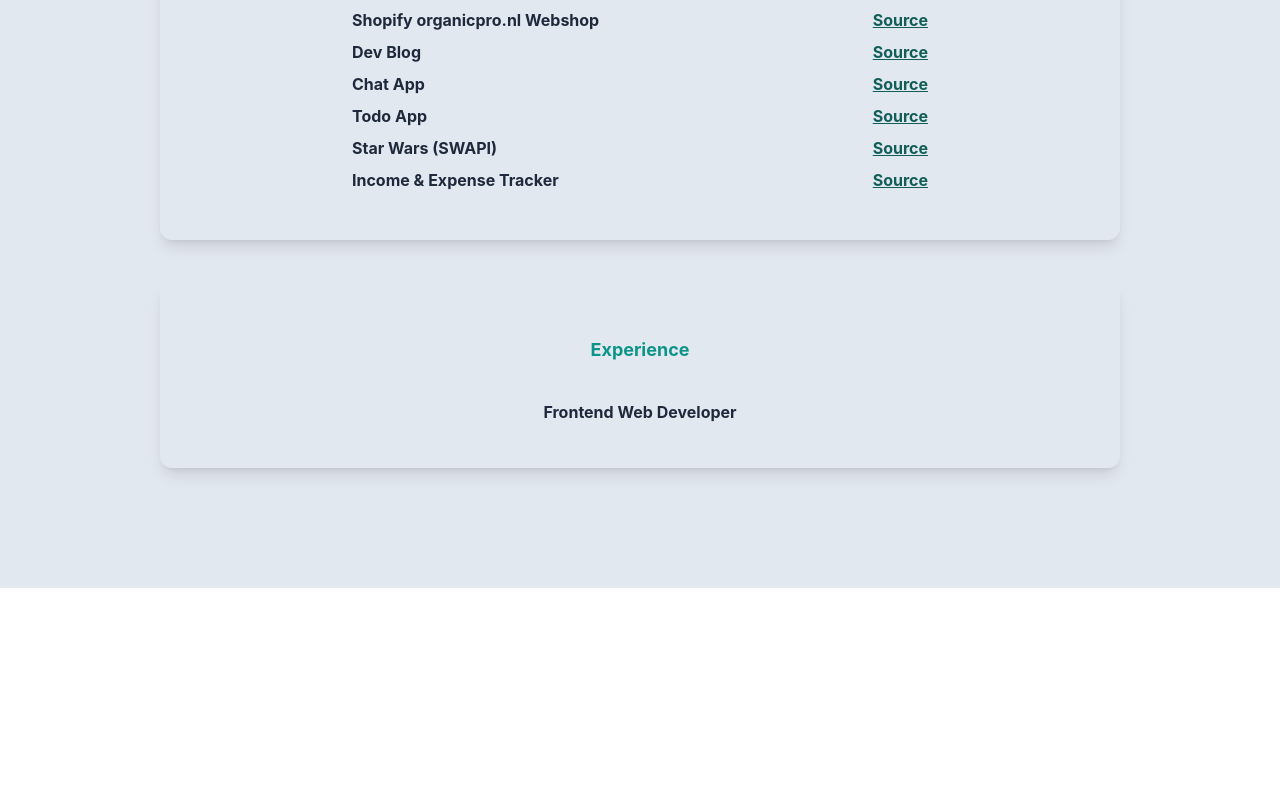
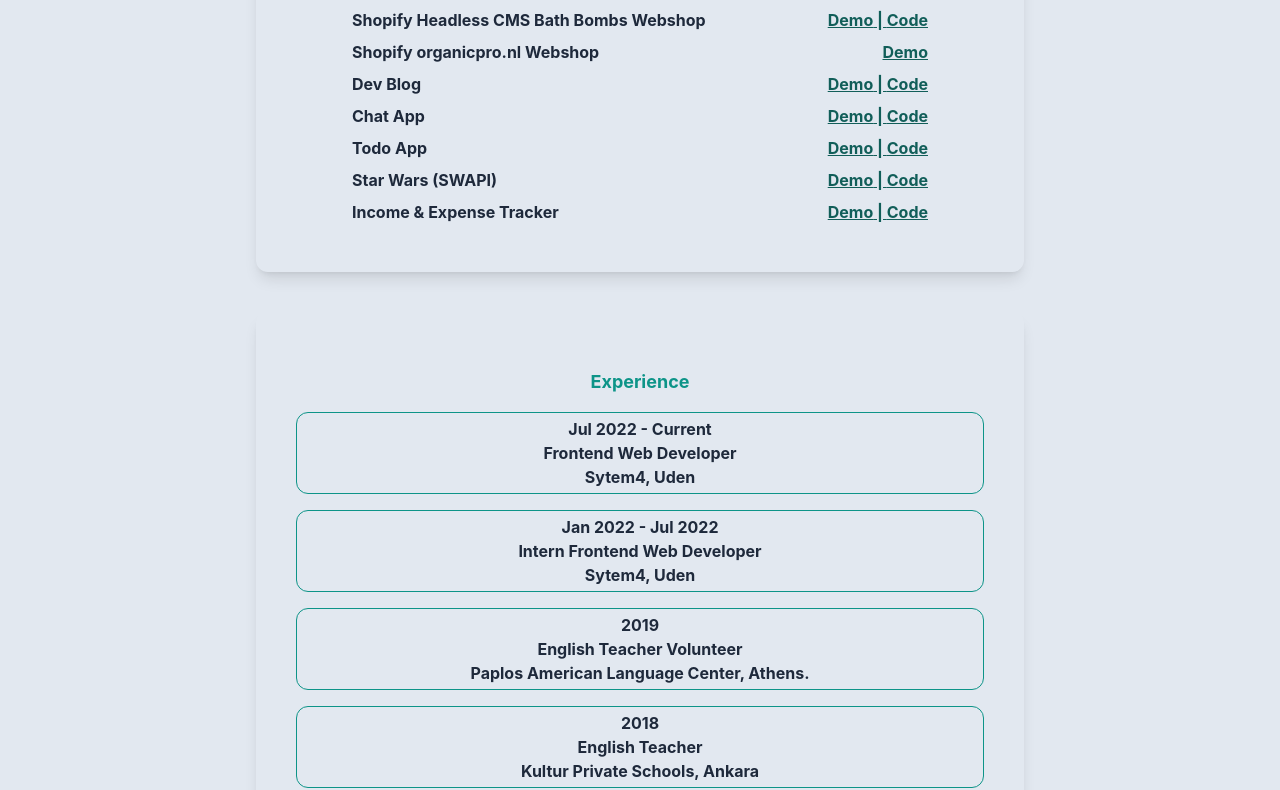
Before and after one commit to DegirmenciOmer/portfolio, a Next.js app in the folder portfolio-omer/: page / in a window 1280 px wide. Shown: the part 1417-2207 px from the top of the page. Before the commit the page ends 2005 px from the top, so only its background shows below. Built offline with nearby package versions, Linux system fonts and the light colour scheme.

Commit message:
add experience, add contact info (#5)

```diff
--- a/portfolio-omer/pages/index.tsx
+++ b/portfolio-omer/pages/index.tsx
@@ -23,10 +23,12 @@
       <Head>
         <title>{translations.title}</title>
       </Head>
-      <main className={`md:px-20 lg:px-40 text-blue-100 font-bold ${switchBg}`}>
-        <section className="min-h-screen">
+      <main
+        className={`md:px-20 lg:px-40 text-blue-100 font-bold ${switchBg} `}
+      >
+        <section className="min-h-screen max-w-3xl mx-auto">
           <nav
-            className={`sticky px-5 py-10 mb-12 border-b border-slate-500 flex justify-between ${
+            className={` ${switchBg} sticky top-0 z-10 px-5 py-10 mb-12 border-b border-slate-500 flex justify-between ${
               darkMode ? "text-slate-100" : "text-slate-800"
             }`}
           >
@@ -41,7 +43,7 @@
               <li>
                 <button
                   onClick={() => setLocale(locale === "EN" ? "NL" : "EN")}
-                  className={`bg-gradient-to-r from-teal-900 to-teal-500 px-4 py-2 rounded-md ml-8`}
+                  className={`px-4 py-2 ml-8`}
                 >
                   <span className={`${locale === "NL" && "text-gray-500"}`}>
                     EN
@@ -71,7 +73,10 @@
             </p>
           </div>
           <div className="text-5xl flex justify-center gap-16 py-3 text-gray-600">
-            <AiFillLinkedin />
+            <Link href="https://www.linkedin.com/in/omer-degirmenci-5777051b9">
+              <AiFillLinkedin />
+            </Link>
+
             <AiFillGooglePlusCircle />
             <AiFillGithub />
           </div>
@@ -105,12 +110,22 @@
                   <Link className="hover:text-teal-600" href={project.demoUrl}>
                     {project.name}
                   </Link>
-                  <Link
-                    className={`text-teal-800 underline hover:text-teal-600 rounded-md ml-8`}
-                    href={project.sourceUrl}
-                  >
-                    {translations.sourceText}
-                  </Link>
+                  <div className="align-left">
+                    <Link
+                      className={`text-teal-800 underline hover:text-teal-600 rounded-md `}
+                      href={project.sourceUrl}
+                    >
+                      {translations.demoText}
+                    </Link>
+                    {project.sourceUrl && (
+                      <Link
+                        className={`text-teal-800 underline hover:text-teal-600 rounded-md`}
+                        href={project.sourceUrl}
+                      >
+                        &nbsp;|&nbsp;{translations.sourceText}
+                      </Link>
+                    )}
+                  </div>
                 </li>
               ))}
             </ul>
@@ -123,14 +138,18 @@
             </h3>
             <ul>
               {translations.experience.map((exp) => (
-                <li key={exp.id} className={`${switchText} py-1`}>
-                  {exp.role}
+                <li
+                  className={`${switchText} border px-2 mb-4 border-teal-600 rounded-xl  py-1`}
+                  key={exp.id}
+                >
+                  <p>{exp.date}</p>
+                  <p>{exp.role}</p>
+                  <p>{exp.company}</p>
                 </li>
               ))}
             </ul>
           </div>
         </section>
-        <section className="py-10"></section>
       </main>
     </div>
   );
--- a/portfolio-omer/pages/translationHelper.ts
+++ b/portfolio-omer/pages/translationHelper.ts
@@ -5,7 +5,7 @@
     translations: {
       title: NL ? "Omer's Portfeulle" : "Omer's Portfolio",
       ownerName: "Omer Degirmenci",
-      sourceText: NL ? "Broncode" : "Source",
+      sourceText: "Code",
       demoText: "Demo",
       occupationText: NL
         ? "Frontend Webontwikkelaar"
@@ -14,6 +14,10 @@
         ? "Zeer gemotiveerde en zorgzame webontwikkelaar met grote vastberadenheid om te leren, te groeien en dingen voor elkaar te krijgen. Na 7 jaar als docent Engels voor jongvolwassenen te hebben gewerkt, verhuisde ik naar NL en kreeg ik de kans om inzicht te krijgen in de grote wereld van technologie en het oplossen van problemen waar ik nu een passie voor heb. Sinds maart 2020 codeer ik als dagelijkse routine, waarvan de laatste zes maanden als stagiair frontend developer"
         : "Highly motivated and caring web developer with great determination to learn, grow and get things done. After 7 years of working as an English language teacher for young adults, I moved to NL and had the opportunity to get insights into the great world of tech and problem solving which I’m now passionate about. I have been coding as a daily routine since March 2020, including the last six months as an intern frontend developer",
       text1: NL ? "Consulting" : "Overleg plegen",
+      contactTitle: "Contact",
+      githubUrl: "https://github.com/DegirmenciOmer",
+      linkedinUrl: "https://www.linkedin.com/in/omer-degirmenci-5777051b9",
+      gmail: "http://github.com/DegirmenciOmer",
       skillsTitle: NL ? "Technologieën die ik gebruik" : "Technologies I use",
       skills: [
         { id: "1", name: "HTML" },
@@ -77,18 +81,35 @@
       experience: [
         {
           id: "1",
-          role: NL ? "" : "",
-          company: "Shopify Headless CMS Bath Bombs Webshop",
+          role: NL ? "Frontend Webontwikkelaar" : "Frontend Web Developer",
+          company: "Sytem4, Uden",
+          date: NL ? "jul 2022 - Momenteel" : "Jul 2022 - Current",
         },
         {
           id: "2",
-          role: NL ? "" : "",
-          company: "Shopify organicpro.nl Webshop",
+          role: NL
+            ? "Stagiaire Frontend Webontwikkelaar"
+            : "Intern Frontend Web Developer",
+          company: "Sytem4, Uden",
+          date: NL ? "jan 2022-jul 2022 " : "Jan 2022 - Jul 2022",
         },
         {
           id: "3",
-          role: NL ? "Frontend Webontwikkelaar" : "Frontend Web Developer",
-          company: "Sytem4, Uden",
+          role: NL ? "Vrijwillige Leraar Engels" : "English Teacher Volunteer",
+          company: "Paplos American Language Center,  Athens.",
+          date: "2019",
+        },
+        {
+          id: "4",
+          role: NL ? "Leraar Engels" : "English Teacher",
+          company: "Kultur Private Schools, Ankara",
+          date: "2018",
+        },
+        {
+          id: "5",
+          role: NL ? "Leraar Engels" : "English Teacher",
+          company: "Ministry of Education, Ankara",
+          date: "2011-2018",
         },
       ],
     },
```
